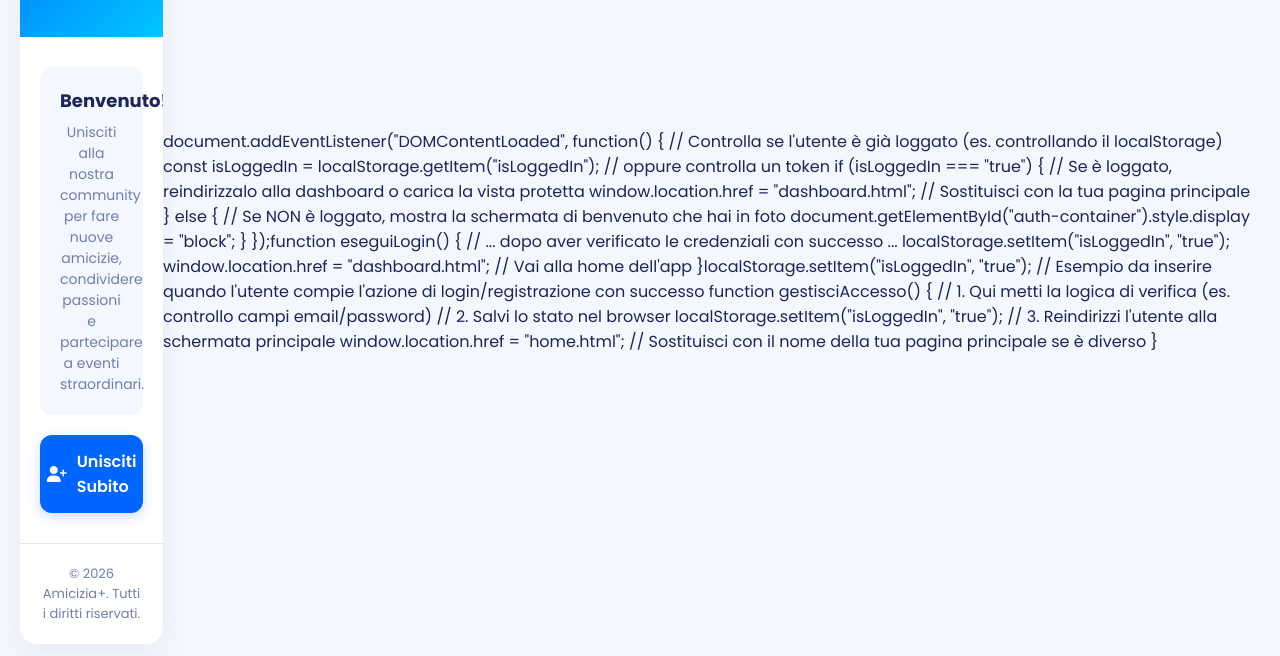
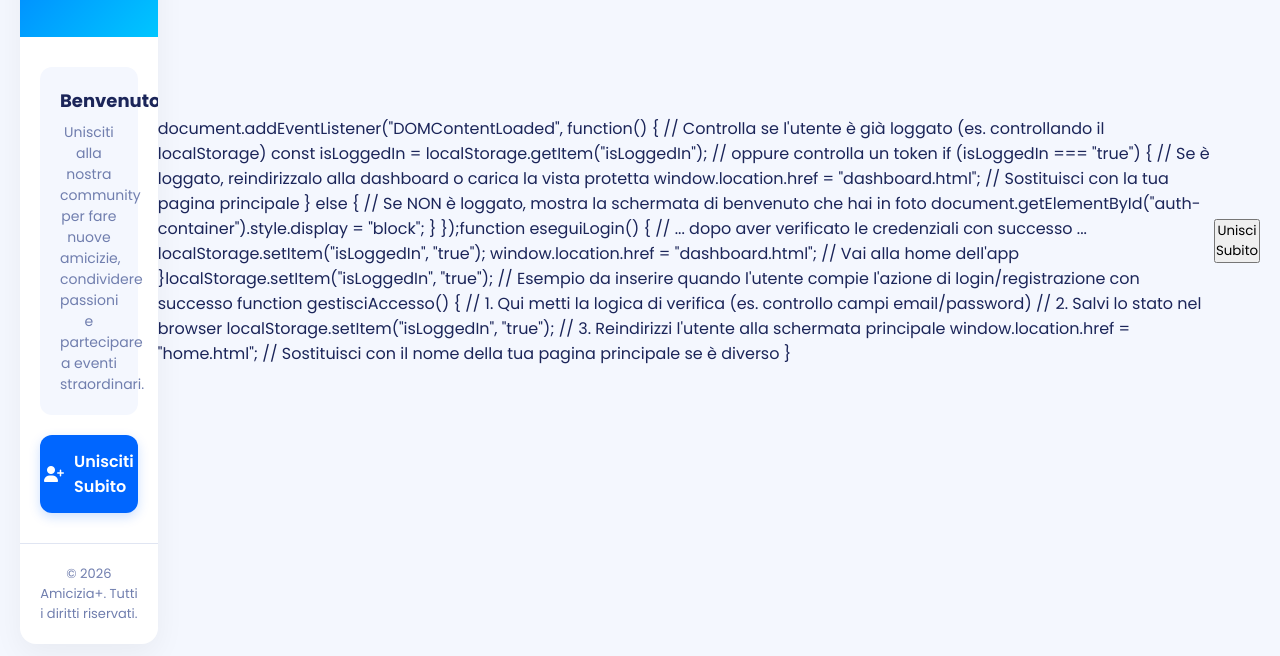
Before and after one commit to 96n4m2pfzd-sketch/Valentino-, a plain HTML site: page index.html in a window 1280 px wide. Shown: the part 182-838 px from the top of the page. Drawn offline with Linux system fonts and the light colour scheme.

Commit message:
Fix button onclick handler in index.html

```diff
--- a/index.html
+++ b/index.html
@@ -197,4 +197,4 @@ function gestisciAccesso() {
 
     // 3. Reindirizzi l'utente alla schermata principale
     window.location.href = "home.html"; // Sostituisci con il nome della tua pagina principale se è diverso
-}
+}<button onclick="gestisciAccesso()">Unisci Subito</button>
```
